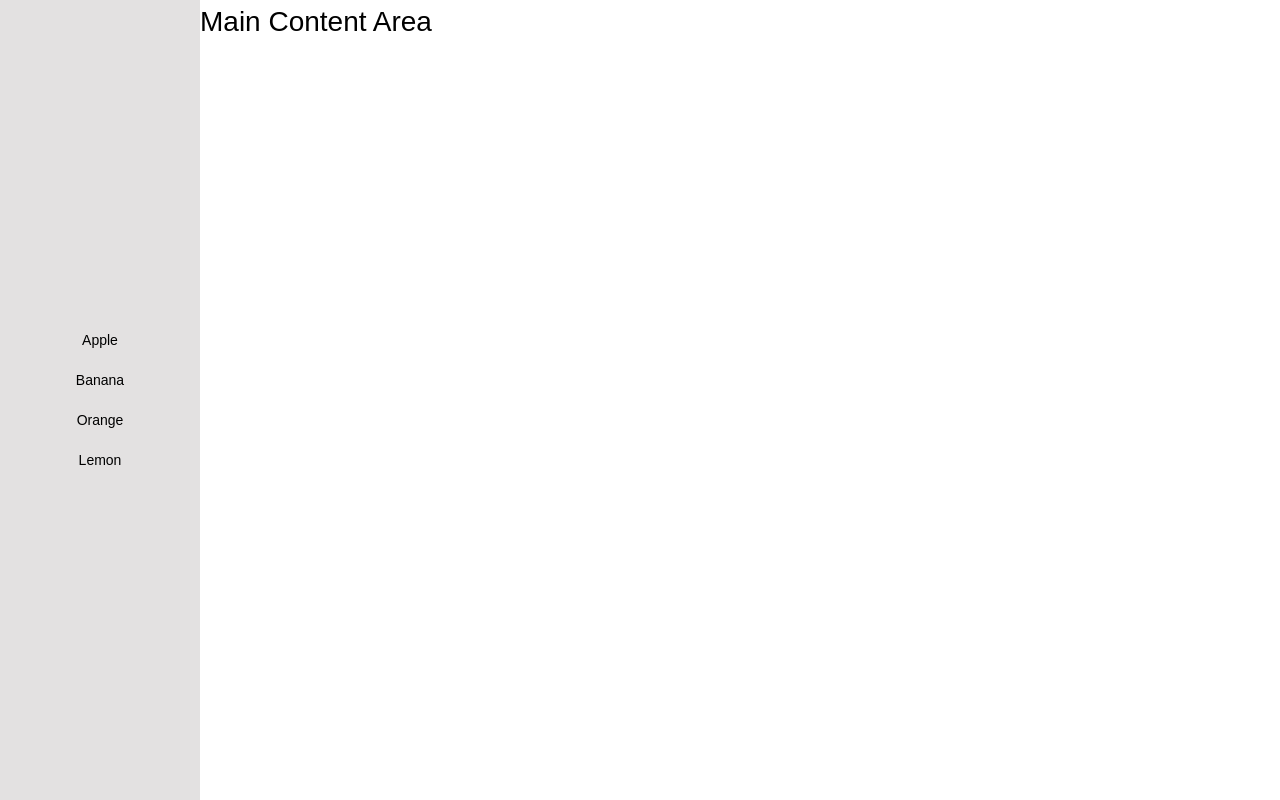
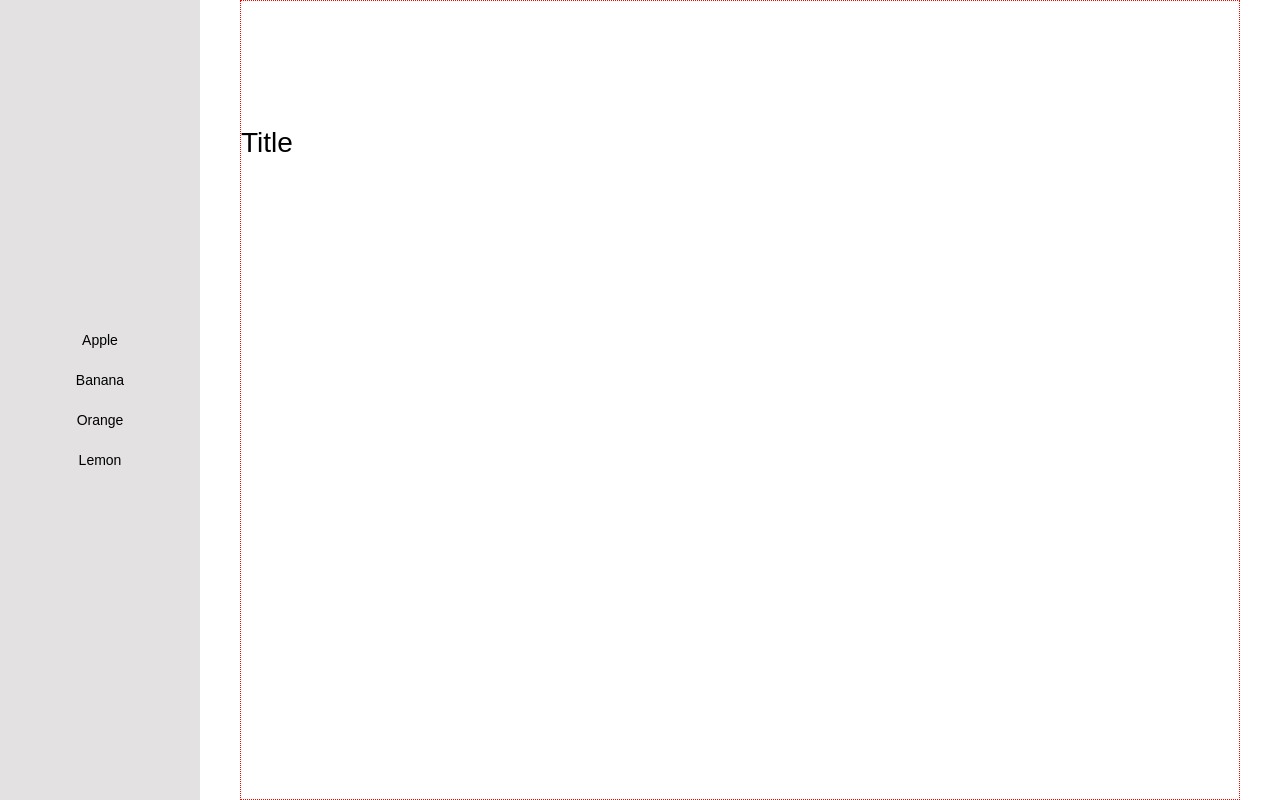
Before and after one commit to haru-miya/hackason02-practice, a Vue app: page / in a window 1280 px wide. Built offline with nearby package versions, Linux system fonts and the light colour scheme.

Commit message:
ボタンを押すと字が出る

```diff
--- a/src/App.vue
+++ b/src/App.vue
@@ -1,12 +1,14 @@
 <script setup lang="ts">
+import { ref } from 'vue'
 import MainContent from './components/MainContent.vue'
 import SideBar from './components/SideBar.vue'
+const fruit = ref('')
 </script>
 
 <template>
   <main :class="$style.container">
-    <SideBar />
-    <MainContent />
+    <SideBar v-model:fruit="fruit" />
+    <MainContent :title="fruit" />
   </main>
 </template>
 
--- a/src/components/MainContent.vue
+++ b/src/components/MainContent.vue
@@ -1,11 +1,25 @@
 <script setup lang="ts">
-
+defineProps<{
+  title: string
+}>()
+const msg = (a: string) => {
+  return `${a} `.repeat(30).trim()
+}
 </script>
 
 <template>
-    <h1>Main Content Area</h1>
+  <div :class="$style.container">
+    <h1>Title</h1>
+    <p>{{ msg(title) }}</p>
+  </div>
 </template>
 
-<style scoped>
-
+<style module>
+.container {
+  width: 1000px;
+  height: 100vh;
+  border: 1px dotted red;
+  margin: auto;
+  padding-top: 120px;
+}
 </style>
--- a/src/components/SideBar.vue
+++ b/src/components/SideBar.vue
@@ -1,13 +1,14 @@
 <script setup lang="ts">
 import SideBarButton from './SideBarButton.vue'
+const fruit = defineModel<string>('fruit')
 </script>
 
 <template>
   <div :class="$style.container">
-    <SideBarButton title="Apple" />
-    <SideBarButton title="Banana" />
-    <SideBarButton title="Orange" />
-    <SideBarButton title="Lemon" />
+    <SideBarButton title="Apple" @click="fruit = 'Apple'" />
+    <SideBarButton title="Banana" @click="fruit = 'Banana'" />
+    <SideBarButton title="Orange" @click="fruit = 'Orange'" />
+    <SideBarButton title="Lemon" @click="fruit = 'Lemon'" />
   </div>
 </template>
 
```
